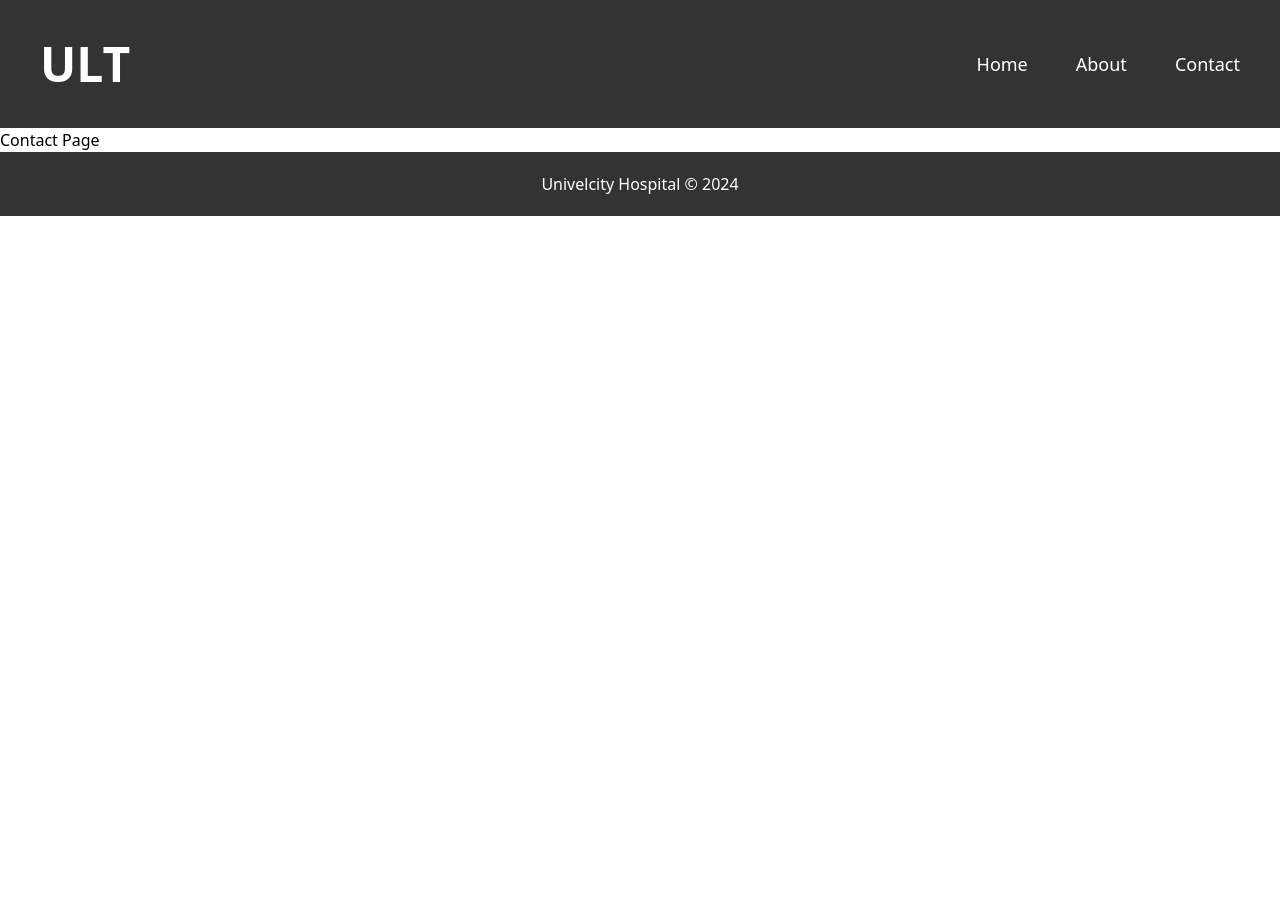
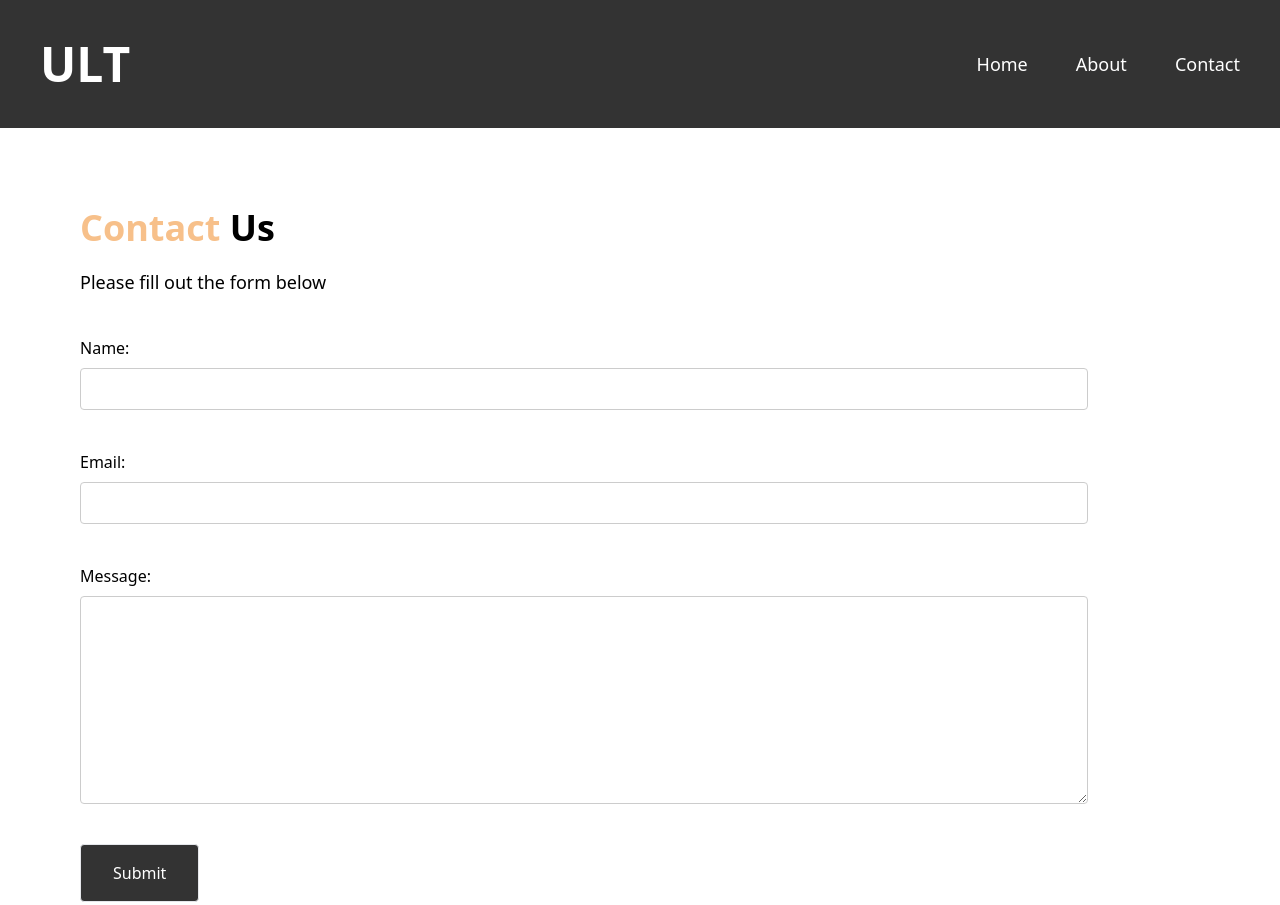
Before and after one commit to Prospertech-github/hotel-tailwind, a website: page src/contact.html in a window 1280 px wide. Shown: the top 905 px of the page. Before the commit the page ends 800 px from the top, so only its background shows below. Drawn offline with Linux system fonts and the light colour scheme.

Commit message:
FEAT: Completed the Contact page

```diff
--- a/src/contact.html
+++ b/src/contact.html
@@ -23,7 +23,29 @@
         </div>
     </header>
 
-    <h1>Contact Page</h1>
+    <section class="py-20 px-20">
+        <h2 class="text-4xl font-bold"><span class="special">Contact</span> Us</h2>
+        <p class="text-lg mt-5">Please fill out the form below</p>
+
+        <form class="flex flex-col gap-10 mt-10">
+            <div class="w-[90%] flex flex-col gap-2">
+                <label for="name">Name:</label>
+                <input type="text" name="" id="name" class="border border-[#ccc] w-full px-4 py-2 rounded">
+            </div>
+
+            <div class="w-[90%] flex flex-col gap-2">
+                <label for="name">Email:</label>
+                <input type="email" name="" id="email" class="border  border-[#ccc] w-full px-4 py-2 rounded">
+            </div>
+
+            <div class="w-[90%] flex flex-col gap-2">
+                <label for="message">Message:</label>
+                <textarea name="" id="message" class="border border-[#ccc] h-52 rounded"></textarea>
+            </div>
+
+            <button type="submit" class="border w-fit py-4 px-8 text-center bg-[#333] text-white rounded cursor-pointer"> Submit </button>
+        </form>
+    </section>
 
     <footer class="bg-[#333] flex items-center justify-center py-5">
         <p class="text-white">Univelcity Hospital &copy; 2024 </p>
```
Also changed, not shown: src/index.html (+2 -2 lines), src/styles.css.
